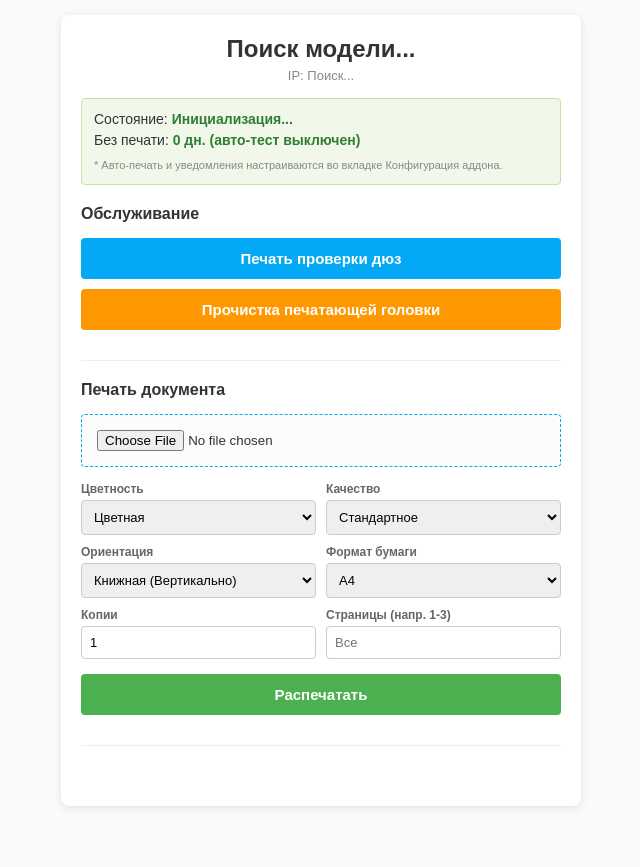
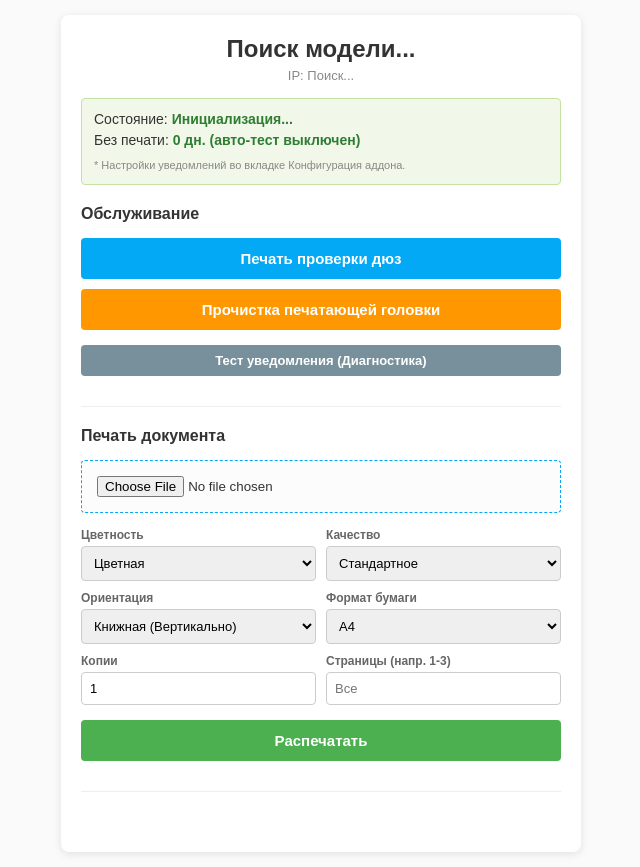
Before and after one commit to albertgermania888-dev/ha-apps, a Flask app: page / in a window 1280 px wide. Shown: the whole page, without its empty margins (319-959 px from the left). Before the commit the page ends 808 px from the top, so only its background shows below. Run offline with Flask 3, Linux system fonts and the light colour scheme.

Commit message:
Update index.html

```diff
--- a/epson_utility/templates/index.html
+++ b/epson_utility/templates/index.html
@@ -15,6 +15,8 @@
         button:disabled { background: #ccc; cursor: not-allowed; }
         .clean { background: #ff9800; }
         .clean:hover { background: #f57c00; }
+        .btn-test { background: #78909c; font-size: 13px; padding: 8px; margin-top: 15px; }
+        .btn-test:hover { background: #607d8b; }
 
         .status-box { background: #f1f8e9; padding: 12px; border-radius: 4px; border: 1px solid #c5e1a5; margin-bottom: 20px; text-align: left; font-size: 14px; }
         .status-val { font-weight: bold; color: #2e7d32; }
@@ -40,13 +42,14 @@
         <div class="status-box">
             <div style="margin-bottom: 5px;">Состояние: <span class="status-val" id="st_printer">Синхронизация...</span></div>
             <div style="margin-bottom: 8px;">Без печати: <span class="status-val" id="st_idle">Сбор данных...</span></div>
-            <span style="font-size: 11px; color: #888; font-weight: normal; line-height: 1.2;">* Авто-печать и уведомления настраиваются во вкладке Конфигурация аддона.</span>
+            <span style="font-size: 11px; color: #888; font-weight: normal; line-height: 1.2;">* Настройки уведомлений во вкладке Конфигурация аддона.</span>
         </div>
 
         <div class="section">
             <h3>Обслуживание</h3>
             <button id="btn_nozzle" onclick="sendCommand('nozzle_check')">Печать проверки дюз</button>
             <button id="btn_clean" class="clean" onclick="sendCommand('clean_head')">Прочистка печатающей головки</button>
+            <button class="btn-test" onclick="testNotify()">Тест уведомления (Диагностика)</button>
         </div>
 
         <div class="section">
@@ -114,7 +117,6 @@
                     document.getElementById('st_ip').innerText = data.ip;
                     document.getElementById('st_printer').innerText = data.status;
 
-                    // Формирование текста таймера простоя
                     let idleText = data.idle_days + " дн.";
                     if (data.auto_check) {
                         let left = data.auto_check_days - data.idle_days;
@@ -128,6 +130,19 @@
         }
         setInterval(fetchStatus, 3000);
         fetchStatus();
+
+        // Функция диагностики
+        function testNotify() {
+            setUIState(true, "Отправка запроса в ядро HA...", "#333");
+            fetch('api/test_notify', { method: 'POST' })
+                .then(res => res.json())
+                .then(data => {
+                    // Показываем точный ответ от системы
+                    alert("Ответ от Home Assistant:\n\n" + data.msg);
+                    setUIState(false, data.status === "SUCCESS" ? "Тест успешен" : "Ошибка теста", data.status === "SUCCESS" ? "green" : "red");
+                })
+                .catch(err => setUIState(false, "Ошибка сети: " + err.message, "red"));
+        }
 
         document.getElementById('p_orientation').addEventListener('change', function(e) {
             const previewContainer = document.getElementById('preview_container');
```
